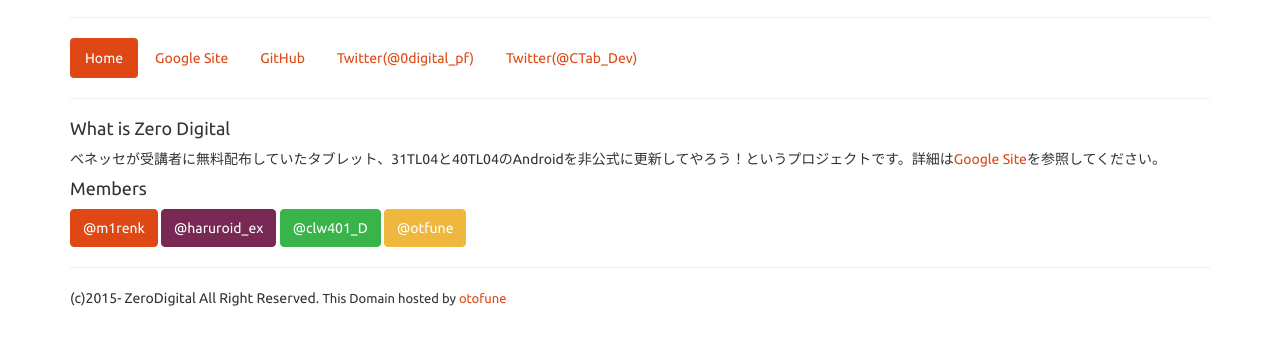
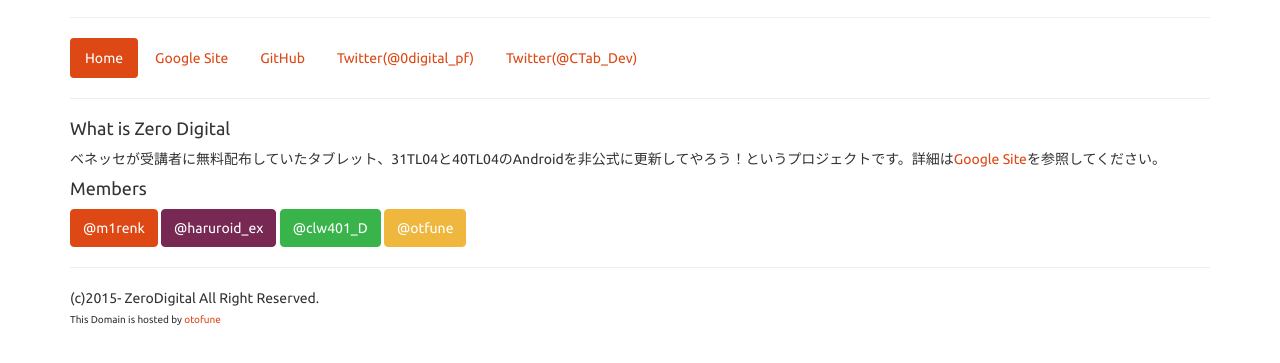
Before and after one commit to zero-digital/zero-digital.github.io, a plain HTML site: page index.html in a window 1280 px wide. Shown: the part 109-472 px from the top of the page. Drawn offline with nearby package versions, Linux system fonts and the light colour scheme.

Commit message:
Update index.html

```diff
--- a/index.html
+++ b/index.html
@@ -38,7 +38,7 @@
 	    <a href="https://twitter.com/clw401_D" class="btn btn-success">@clw401_D</a>
 	    <a href="https://twitter.com/otfune" class="btn btn-warning">@otfune</a>
 	<hr>
-	<p>(c)2015- ZeroDigital All Right Reserved.  <font size="-1">This Domain hosted by <a href="http://www.twitter.com/otfune">otofune</a></font></p>
+	<p>(c)2015- ZeroDigital All Right Reserved.<br><font size="-2">This Domain is hosted by <a href="http://www.twitter.com/otfune">otofune</a></font></p>
      </div>
 
 
```
